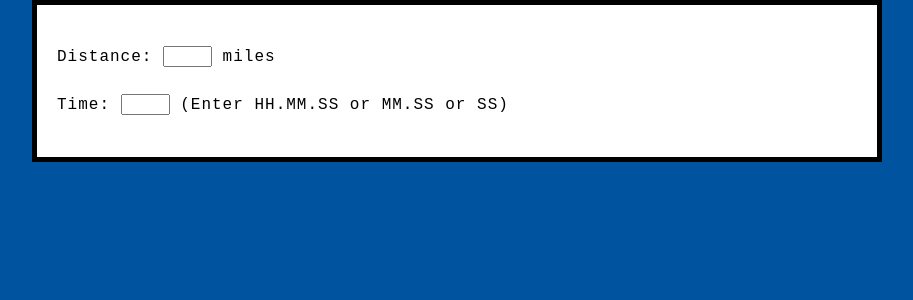
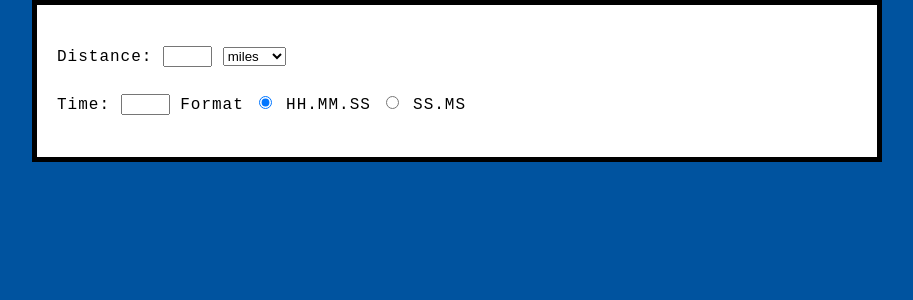
Before and after one commit to mandmyay1/mandmyay1.github.io, a Jekyll site: the page PaceCalculator.html, which Jekyll copies as it is, in a window 1280 px wide. Shown: the top 300 px of the page, without its empty margins (183-1096 px from the left). Built offline with Jekyll 4.4.1, drawn with Linux system fonts in a browser that asks for light colours.

Commit message:
Add options for different distances, km and meters, and the ability to do smaller than seconds with a different time format

```diff
--- a/PaceCalculator.html
+++ b/PaceCalculator.html
@@ -2,14 +2,28 @@
 <html>
 <head>
 	<meta charset="utf-8">
-	<title>My Test Page</title>
+	<title>Running Pace Calculator</title>
 	<link href='http://fonts.googleapis.com/css?family=Ubuntu+Mono' rel='stylesheet' type='text/css'>
 	<link href="styles/style.css" rel="stylesheet" type="text/css">
 </head>
 <body>
-<p>Distance: <input id="distance" type="text" name="distance" size=3 onKeyUp="validate();"> miles</p>
-<p>Time:     <input id="time" type="text" name="time" size=3 onKeyUp="validate();"> (Enter HH.MM.SS or MM.SS or SS)</p>
-<p id="result"></p>
+	<div id="d0">
+		<p>Distance: <input id="distance" type="text" name="distance" size=3 onKeyUp="validate();">
+			<select id="distance_dropdown" onchange="validate();">
+				<option>miles</option>
+				<option>km</option>
+				<option>meters</option>
+			</select>
+		</p>
+		<p>
+			Time:     <input id="time" type="text" name="time" size=3 onKeyUp="validate();"> Format
+			<input type="radio" id="hh.mm.ss" name="time_dropdown" value="HH.MM.SS" checked onchange="validate();">
+			<label for="hh.mm.ss">HH.MM.SS</label>
+			<input type="radio" id="ss.ms" name="time_dropdown" value="SS.MS" onchange="validate();">
+			<label for="ss.ms">SS.MS</label>
+		</p>
+		<p id="result"></p>
+	</div>
 <script type="text/javascript" src="scripts/runningPaceCalculator.js"></script>
 </body>
 </html>
--- a/scripts/runningPaceCalculator.js
+++ b/scripts/runningPaceCalculator.js
@@ -10,11 +10,29 @@ function validate(){
 	var dist = document.getElementById("distance").value;
 	var time = document.getElementById("time").value;
 	var result = document.getElementById("result");
+	var distanceDropdown = document.getElementById("distance_dropdown").value;
+	var timeDropdown = document.getElementsByName("time_dropdown");
+	var timeDropdownValue = '';
+	for (var i = 0; i < timeDropdown.length; i++) {
+		if (timeDropdown[i].checked) {
+			timeDropdownValue = timeDropdown[i].value;
+		}
+	}
 	result.innerHTML="";
 	var hours = 0, minutes = 0, seconds = 0;
 	var timeSplit = time.split(/[\.:]+/);
 	if( !dist || timeSplit.length == 0 ){ return; }
-	else if( timeSplit.length == 1 ){
+
+	if (distanceDropdown == "meters") {
+		dist = dist / 1609.34;
+		distanceDropdown = "miles";
+	}
+
+	if (timeDropdownValue == "SS.MS") {
+		seconds = parseFloat(time);
+	}
+	else {
+		if( timeSplit.length == 1){
 			seconds = parseInt(timeSplit[0]);
 		}
 		else if( timeSplit.length == 2 ){
@@ -26,12 +44,13 @@ function validate(){
 			minutes = parseInt(timeSplit[1]);
 			seconds = parseInt(timeSplit[2]);
 		}
+	}
 	if( !seconds ){ seconds = 0; }
 	if( !minutes ){ minutes = 0; }
 	if( !hours ){ hours = 0;}
 	var totalMinutes = 60*hours + minutes + seconds/60;
 	var minutePace = Math.floor( totalMinutes / dist );
 	var secPace = Math.floor((( totalMinutes / dist ) - minutePace) *60);
-	result.innerHTML = minutePace + ":" + pad(secPace, 2) + " minutes per mile";
+	result.innerHTML = minutePace + ":" + pad(secPace, 2) + " minutes per " + distanceDropdown;
 
 }
--- a/styles/style.css
+++ b/styles/style.css
@@ -32,7 +32,7 @@ body {
 	border: 5px solid black;
 }
 
-p,li {
+p,li,div {
 	font-size: 16px;
 	line-height: 2;
 	letter-spacing: 1px;
```
Lines whose indentation alone changed are shown as unchanged.
